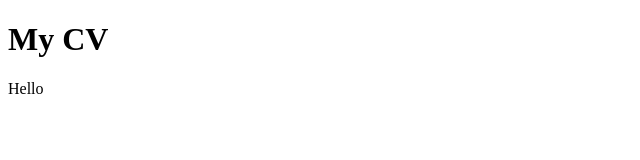
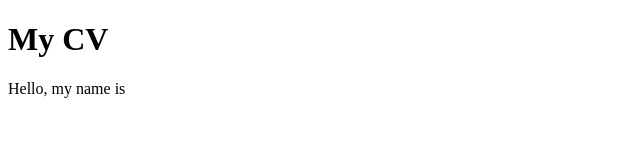
Before and after one commit to nazaravaZH/rsschool-cv, a plain HTML site: page index.html in a window 1280 px wide. Shown: the full height of the page, 0-640 px from the left. Drawn offline with Linux system fonts and the light colour scheme.

Commit message:
fix: my cv

```diff
--- a/index.html
+++ b/index.html
@@ -6,7 +6,7 @@
 <body>
 
 <h1>My CV</h1>
-<p>Hello</p>
+<p>Hello, my name is</p>
 
 </body>
 </html>
```
